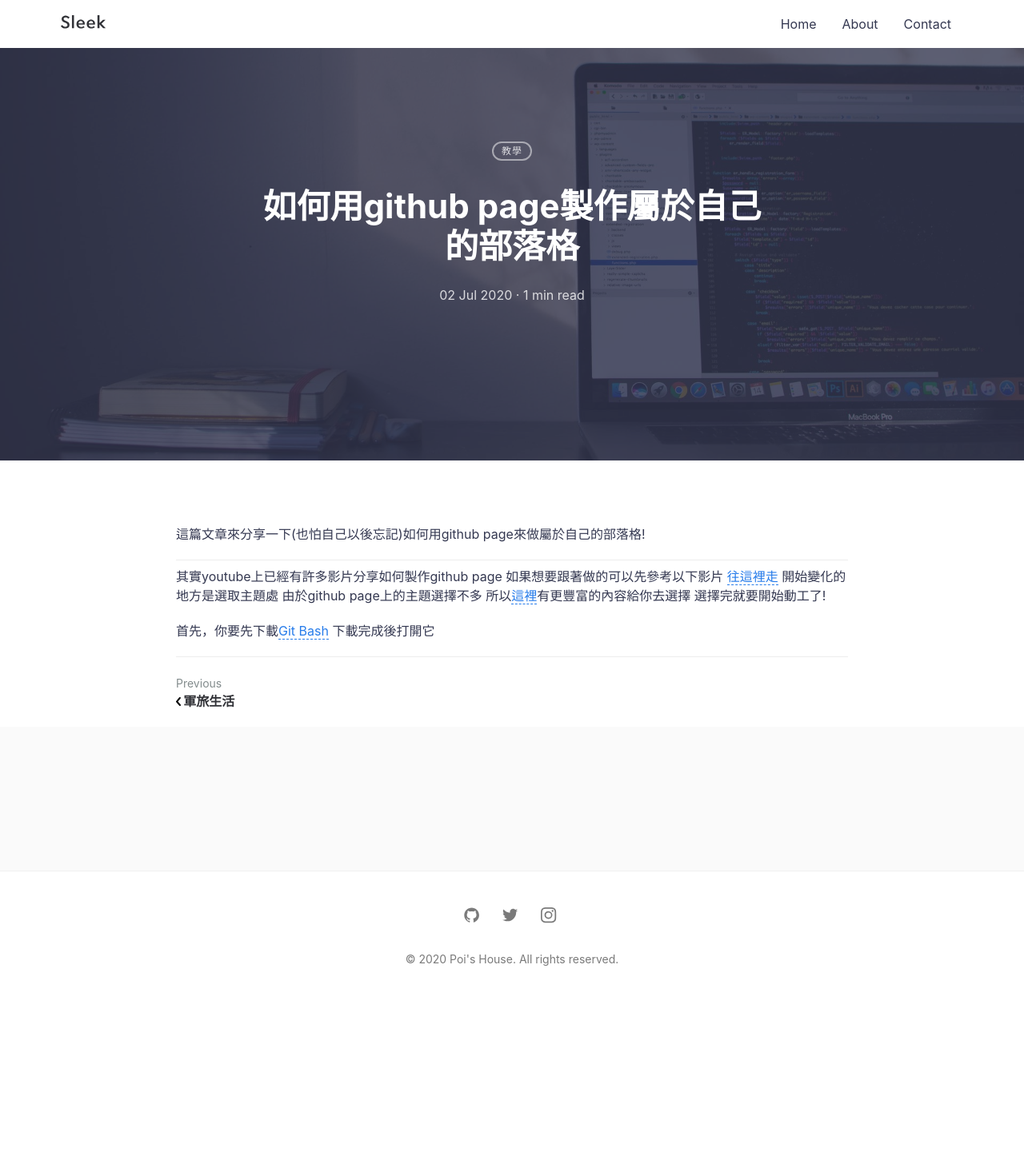
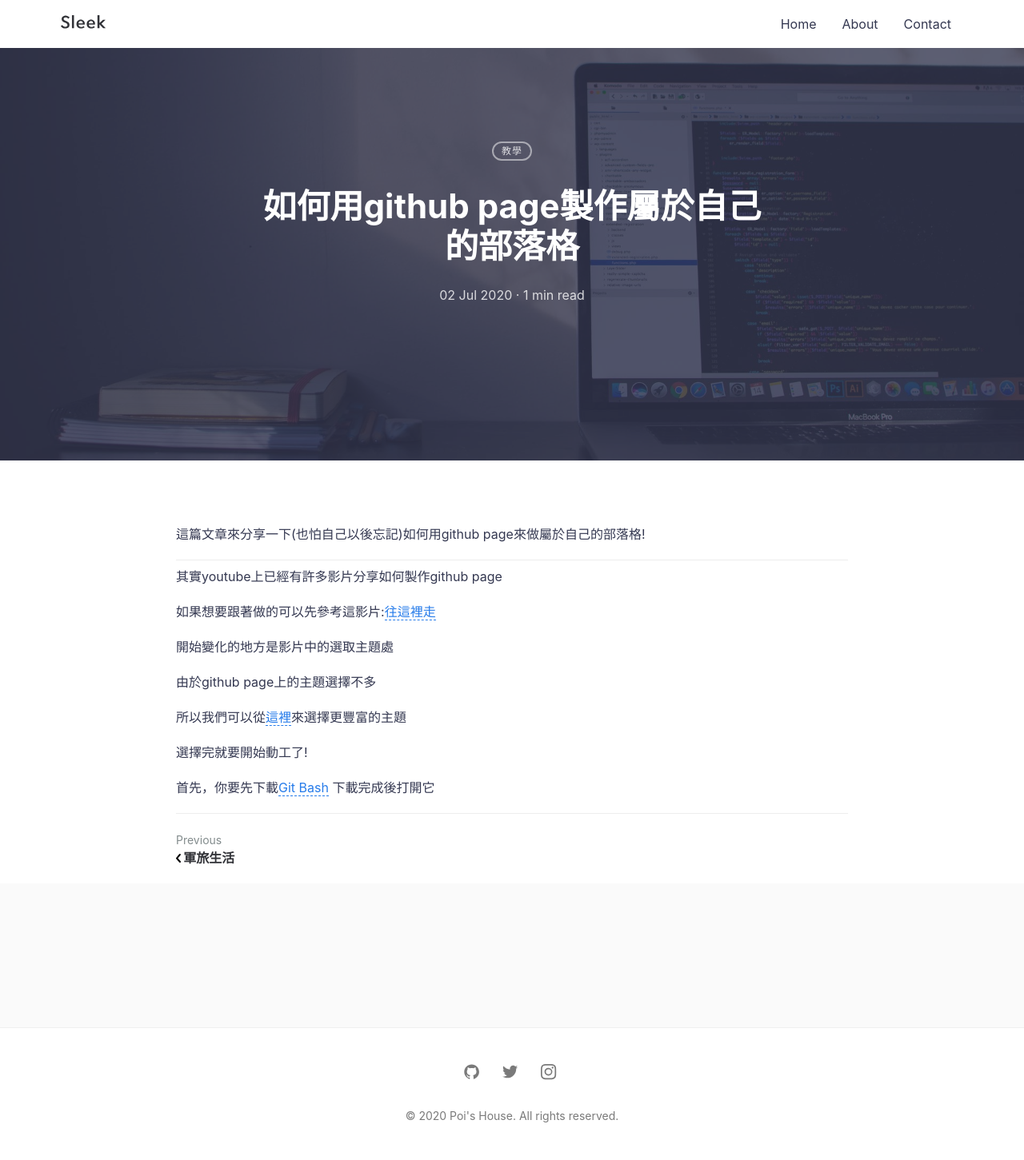
Before and after one commit to poi0905/blog, a Jekyll site: the page built from _posts/2020-07-02-githubpagetutorial.md, in a window 1280 px wide. Shown: the whole page at 80% size. Built offline with Jekyll 4.4.1, drawn with Linux system fonts in a browser that asks for light colours; comment, search, counter and statistics services are not loaded; before the commit the page ends 1255 px from its top, so only the background shows below that.

Commit message:
2020/7/2

```diff
--- a/_posts/2020-07-02-githubpagetutorial.md
+++ b/_posts/2020-07-02-githubpagetutorial.md
@@ -11,13 +11,16 @@
 ***
 
 其實youtube上已經有許多影片分享如何製作github page
-如果想要跟著做的可以先參考以下影片
-[往這裡走](https://www.youtube.com/watch?v=BA_c3bGQXlQ&t=96s)
-開始變化的地方是選取主題處
+
+如果想要跟著做的可以先參考這影片:[往這裡走](https://www.youtube.com/watch?v=BA_c3bGQXlQ&t=96s)
+
+開始變化的地方是影片中的選取主題處
+
 由於github page上的主題選擇不多
-所以[這裡](http://jekyllthemes.org/)有更豐富的內容給你去選擇
+
+所以我們可以從[這裡](http://jekyllthemes.org/)來選擇更豐富的主題
+
 選擇完就要開始動工了!
-
 
 首先，你要先下載[Git Bash](https://git-scm.com/downloads)
 下載完成後打開它
```
